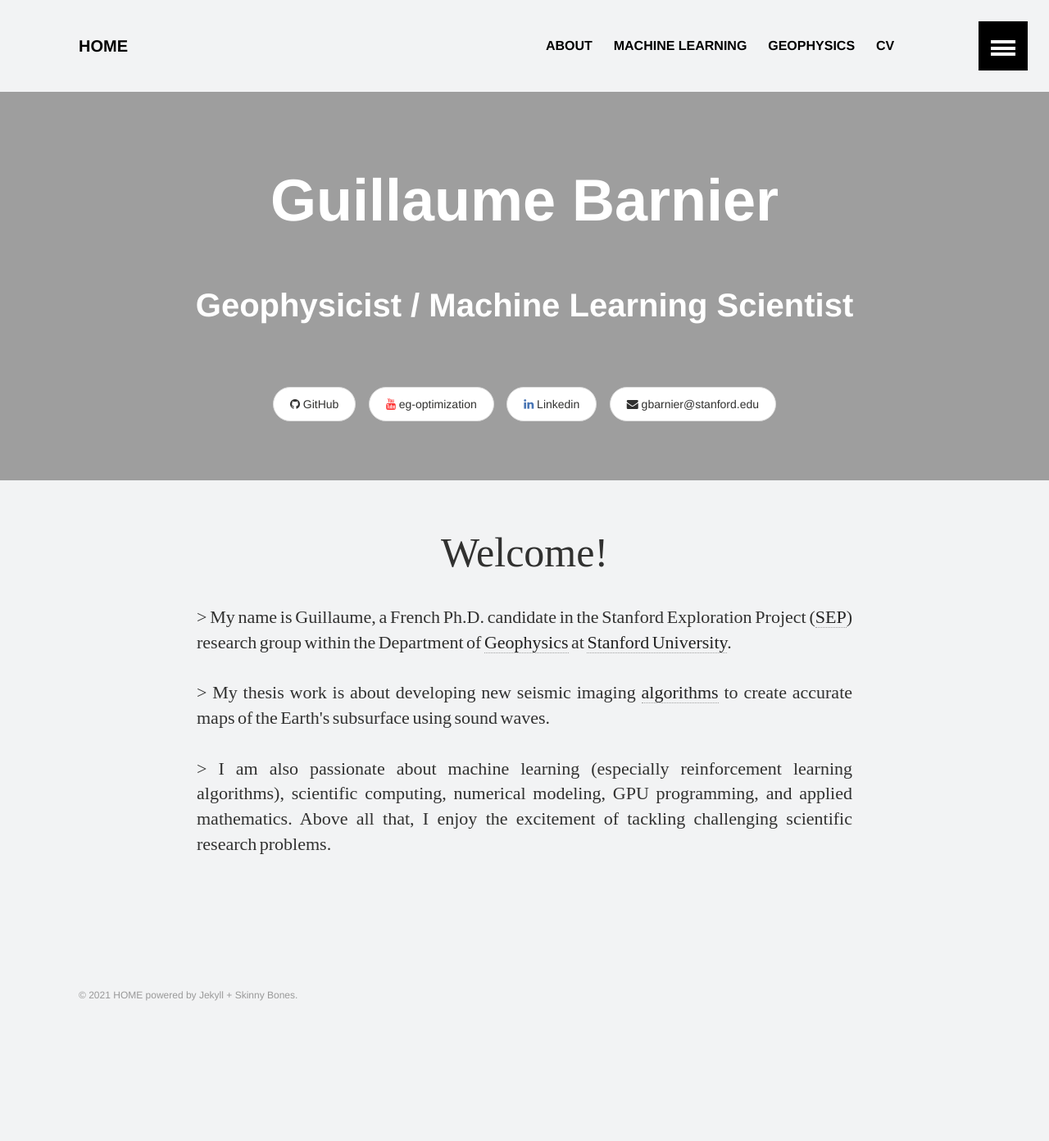
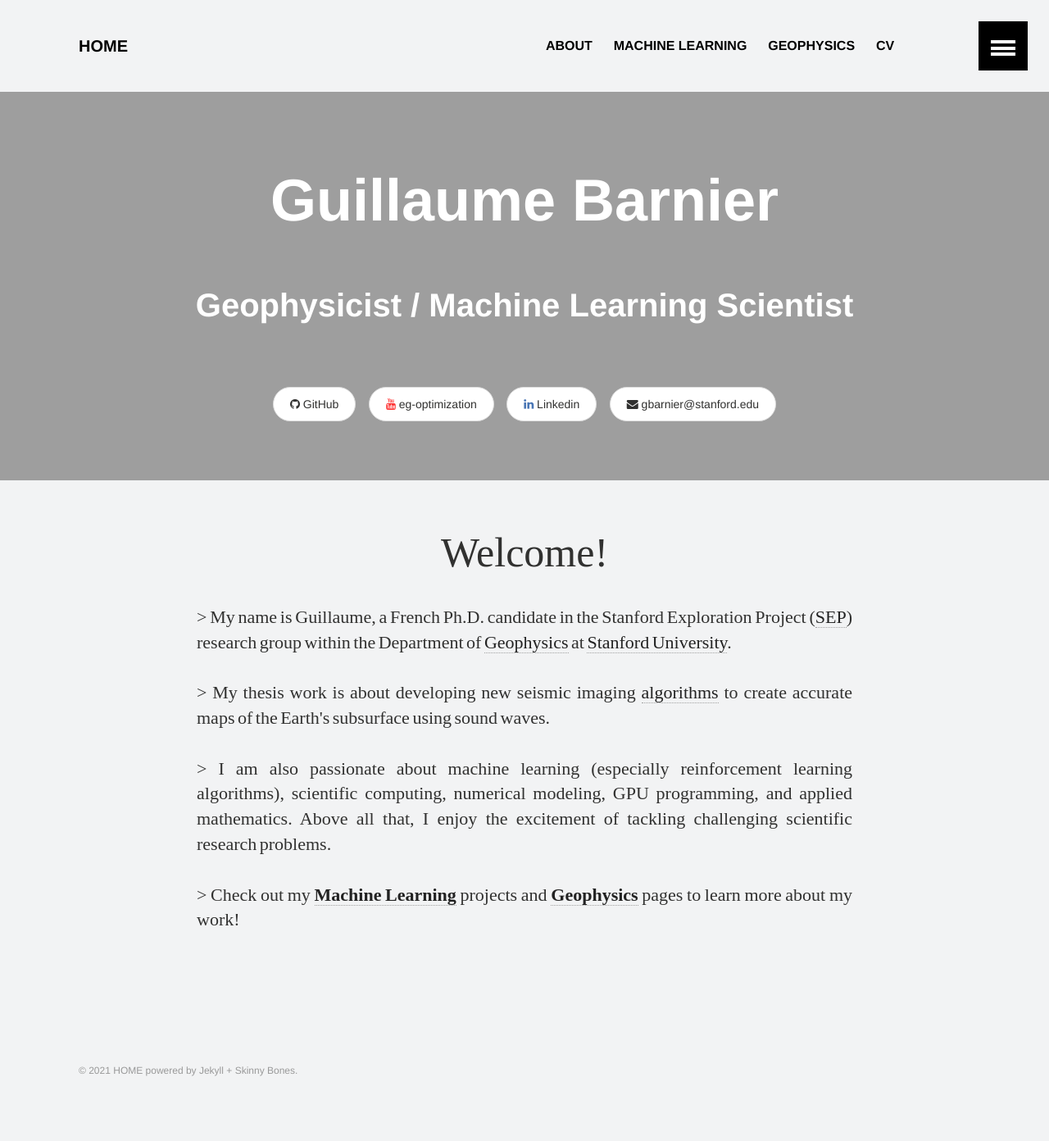
Before and after one commit to gbarnier/gbarnier.github.io, a Jekyll site: the page built from index.md, in a window 1280 px wide. Shown: the whole page at 82% size. Built offline with Jekyll 4.4.1, drawn with Linux system fonts in a browser that asks for light colours; before the commit the page ends 1300 px from its top, so only the background shows below that.

Commit message:
Update index.md

```diff
--- a/index.md
+++ b/index.md
@@ -34,7 +34,7 @@ image:
           line-height:1.4;
           margin-bottom: -0.0em;
           margin-left: 330px;
-          color: blac;
+          color: blue;
           margin: auto;
       }
       .title-display{
@@ -49,7 +49,7 @@ image:
           font-size: 20px;
           text-align: left;
           width: 300px;
-          color: black;
+          color: green;
           margin: auto;
       }
       .title-display{
@@ -67,7 +67,8 @@ image:
     <p class="p-display">
     > My name is Guillaume, a French Ph.D. candidate in the Stanford Exploration Project (<a href="/sep">SEP</a>) research group within the Department of <a href="https://earth.stanford.edu/geophysics" target="_blank">Geophysics</a> at <a href="https://www.stanford.edu" target="_blank">Stanford University</a>. <br/><br/>
     > My thesis work is about developing new seismic imaging <a href="/geophysics">algorithms</a> to create accurate maps of the Earth's subsurface using sound waves.<br/><br/>
-    > I am also passionate about machine learning (especially reinforcement learning algorithms), scientific computing, numerical modeling, GPU programming, and applied mathematics. Above all that, I enjoy the excitement of tackling challenging scientific research problems.
+    > I am also passionate about machine learning (especially reinforcement learning algorithms), scientific computing, numerical modeling, GPU programming, and applied mathematics. Above all that, I enjoy the excitement of tackling challenging scientific research problems. <br/><br/>
+    > Check out my <a href="/ml_projects"><b>Machine Learning</b></a> projects and <a href="/geophysics"><b>Geophysics</b></a> pages to learn more about my work!
     </p>
 
 </body>
```
